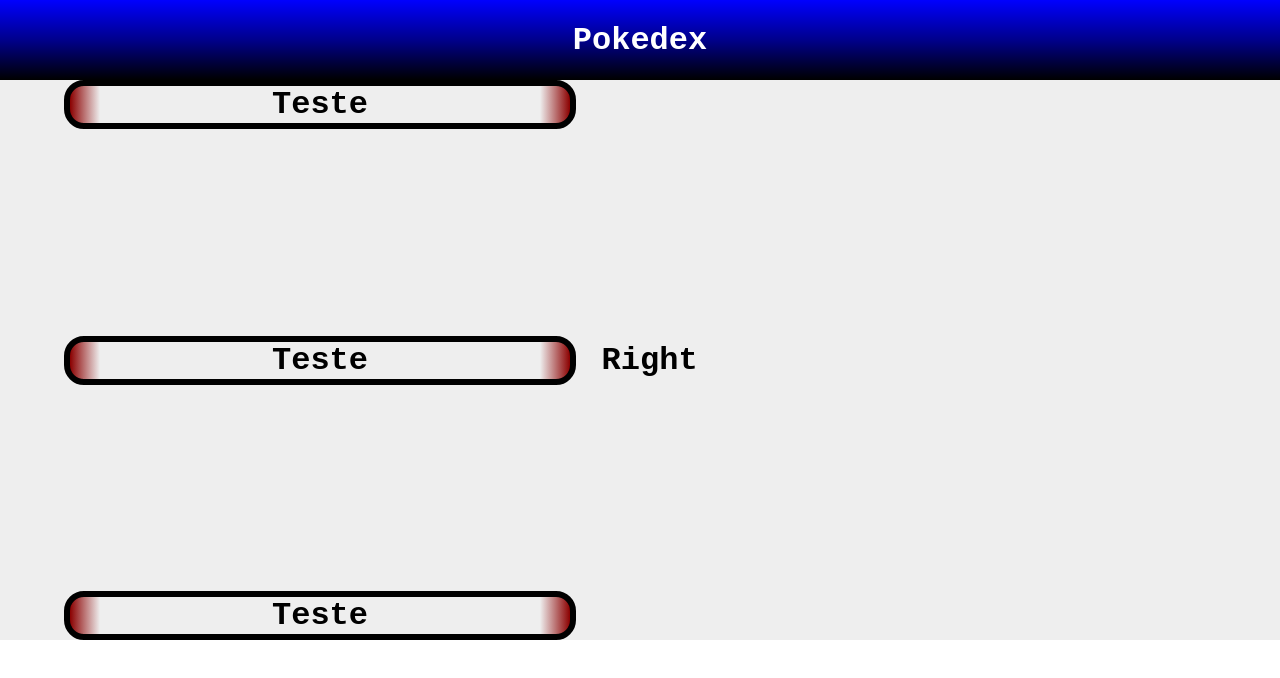
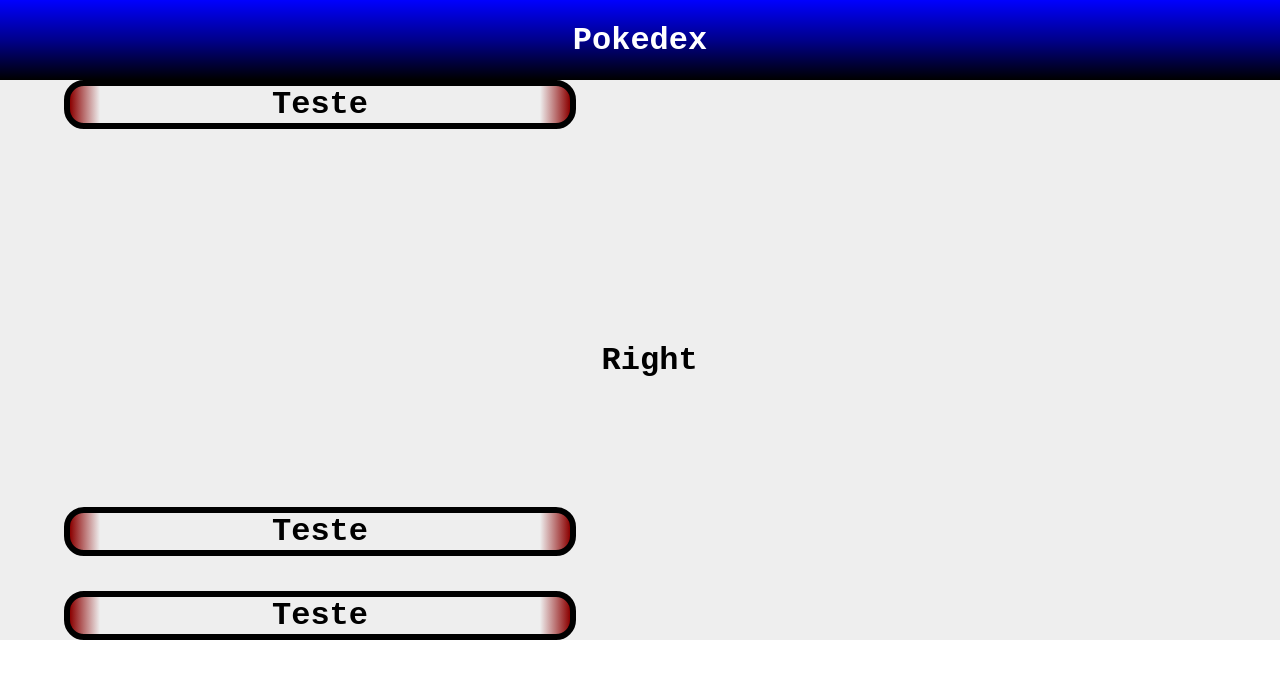
Before and after one commit to racs4/pokedex_react, a React (Create React App) app: page / in a window 1280 px wide. Shown: the top 678 px of the page. Built offline with nearby package versions, Linux system fonts and the light colour scheme; the HTML template or start-up script is replaced by a standard one.

Commit message:
style: Adiciona layout de imagem no corpo da pokedex

```diff
--- a/src/components/body/body_left/body_left.css
+++ b/src/components/body/body_left/body_left.css
@@ -6,3 +6,7 @@
 .body__info {
     height: 11%;
 }
+
+.body__img {
+    height: 55%;
+}
--- a/src/components/body/body_left/body_left.js
+++ b/src/components/body/body_left/body_left.js
@@ -2,6 +2,7 @@
 import './body_left.css';
 
 import ItemInfo from './../../../widgets/item_info/item_info';
+import ItemImg from './../../../widgets/item_img/item_img';
 
 const BodyLeft = () => {
     return (
@@ -9,6 +10,7 @@
             <ItemInfo className="body__info">
                 Teste
              </ItemInfo>
+            <ItemImg className="body__img" />
             <ItemInfo className="body__info">
                 Teste
              </ItemInfo>
--- /dev/null
+++ b/src/widgets/item_img/item_img.css
@@ -0,0 +1,8 @@
+.item-img {
+    height: 55%;
+    text-align: center;
+}
+
+.item-img img {
+    height: 100%;
+}
--- /dev/null
+++ b/src/widgets/item_img/item_img.js
@@ -0,0 +1,12 @@
+import React from 'react';
+import './item_img.css';
+
+const ItemImg = (props) => {
+    return (
+        <div class="item-img">
+            <img src={props.src} alt={props.alt} />
+        </div>
+    );
+}
+
+export default ItemImg;
```
